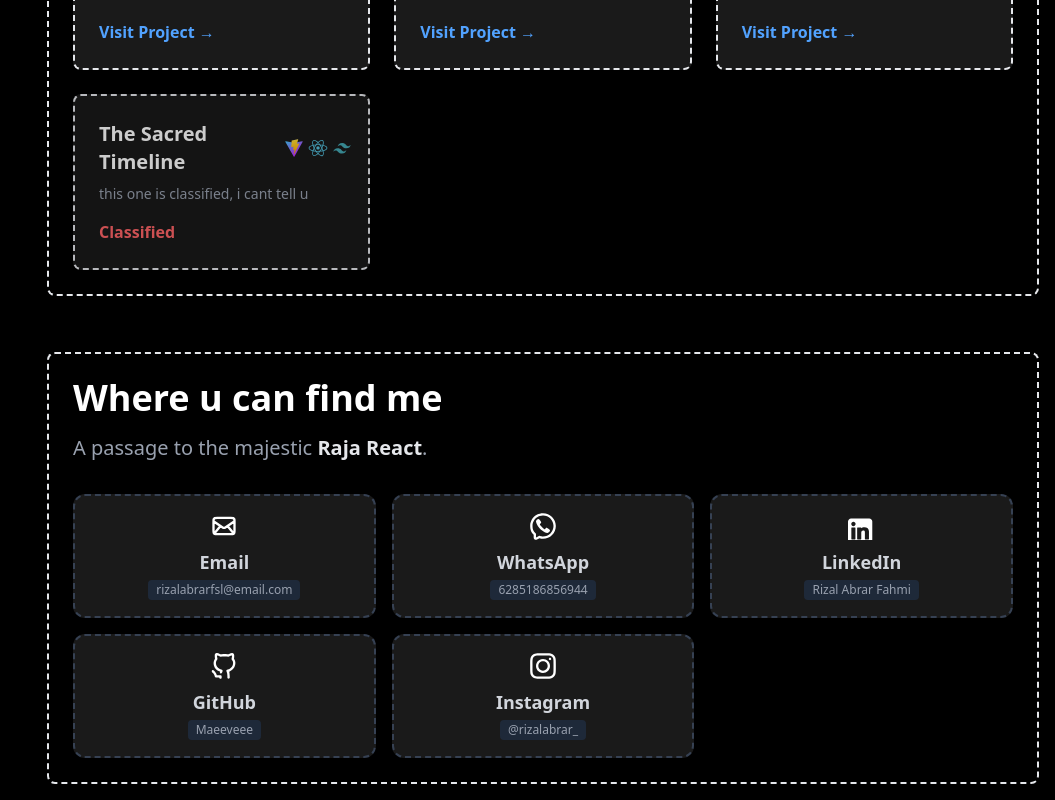
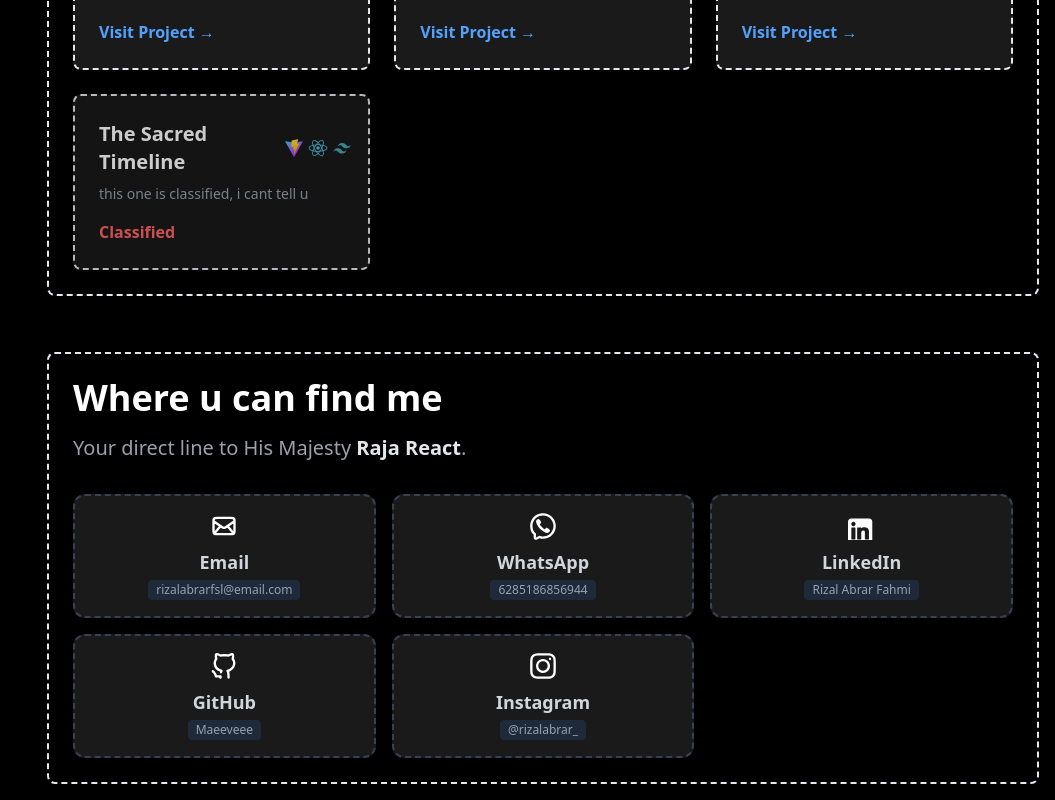
Before and after one commit to Maeeveee/Tesseract, a React (Vite) app: page / in a window 1280 px wide. Shown: the part 2193-2993 px from the top of the page, without its empty margins (225-1280 px from the left). Built offline with nearby package versions, Linux system fonts and the light colour scheme.

Commit message:
contact text

```diff
--- a/src/components/contactSection.jsx
+++ b/src/components/contactSection.jsx
@@ -86,8 +86,7 @@ export default function ContactSection() {
         <section className="border-2 border-gray-200 border-dashed rounded-lg dark:border-gray-700 mt-14">
             <div className="p-6">
                 <h1 className="text-4xl text-white font-bold mb-4">Where u can find me</h1>
-                <p className="text-md lg:text-xl text-gray-400 mb-8">
-                    A passage to the majestic <span className="font-semibold text-gray-200">Raja React</span>.
+                <p className="text-md lg:text-xl text-gray-400 mb-8">Your direct line to His Majesty <span className="font-semibold text-gray-200">Raja React</span>.
                 </p>
                 <ul className="grid grid-cols-2 md:grid-cols-3 gap-4">
                     {contacts.map((c, i) => (
```
